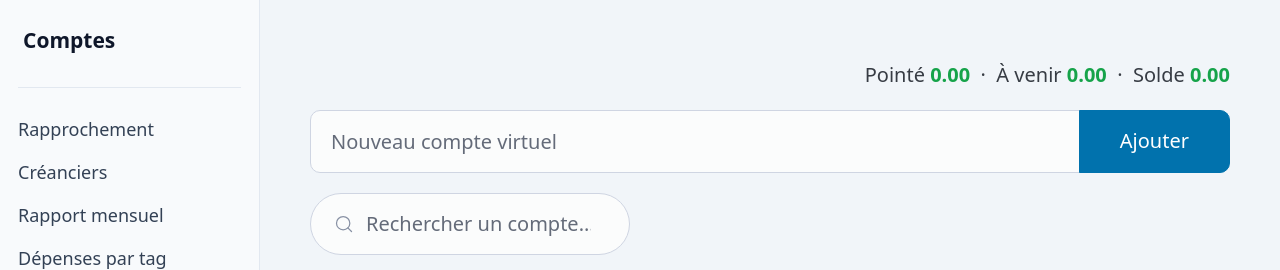
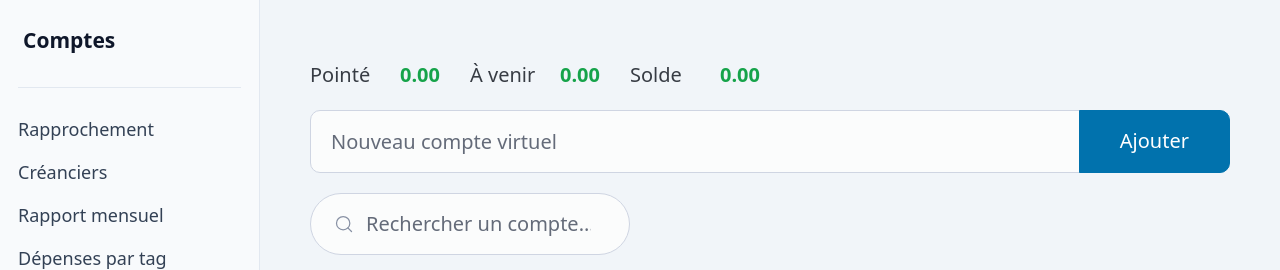
Before and after one commit to DessaiImrane/compteperso, a FastAPI app: page /banques/1 in a window 1280 px wide. Shown: the top 270 px of the page. Run offline with FastAPI, Linux system fonts and the light colour scheme; parts of the project's set-up code (start-up, migrations or seed data) failed here and were passed over; some libraries are stand-ins or nearby versions.

Commit message:
style: fixed-width Pointé/À venir/Solde columns so they align across bank cards
Was one right-aligned block whose start position shifted per card based on
digit count. Each stat now gets a fixed min-width column, so the same
label lines up at the same x position on every bank card.

```diff
--- a/app/templates/banques/detail.html
+++ b/app/templates/banques/detail.html
@@ -2,10 +2,10 @@
 {% from "_icons.html" import archive_icon %}
 {% block content %}
 <h1>{{ banque.nom }}</h1>
-<p class="num">
-  Pointé <strong class="{{ 'amt-pos' if total_pointe >= 0 else 'amt-neg' }}">{{ total_pointe|money }}</strong>
-  &nbsp;·&nbsp; À venir <strong class="{{ 'amt-pos' if total_a_venir >= 0 else 'amt-neg' }}">{{ total_a_venir|money }}</strong>
-  &nbsp;·&nbsp; Solde <strong class="{{ 'amt-pos' if total_solde >= 0 else 'amt-neg' }}">{{ total_solde|money }}</strong>
+<p class="stats-row">
+  <span class="stat">Pointé <strong class="{{ 'amt-pos' if total_pointe >= 0 else 'amt-neg' }}">{{ total_pointe|money }}</strong></span>
+  <span class="stat">À venir <strong class="{{ 'amt-pos' if total_a_venir >= 0 else 'amt-neg' }}">{{ total_a_venir|money }}</strong></span>
+  <span class="stat">Solde <strong class="{{ 'amt-pos' if total_solde >= 0 else 'amt-neg' }}">{{ total_solde|money }}</strong></span>
 </p>
 <form method="post" action="/banques/{{ banque.id }}/comptes">
   <fieldset role="group">
--- a/app/templates/base.html
+++ b/app/templates/base.html
@@ -81,6 +81,11 @@
     thead th { color: #64748b; font-size: 0.78rem; text-transform: uppercase; letter-spacing: .03em; border-bottom: 1px solid var(--sidebar-border); }
     tbody tr { border-bottom: 1px solid #f1f5f9; }
     .num { text-align: right; font-variant-numeric: tabular-nums; }
+    .stats-row { display: flex; gap: 1.5rem; }
+    .stat {
+      display: inline-flex; justify-content: space-between; align-items: baseline;
+      gap: 0.4rem; min-width: 130px; font-variant-numeric: tabular-nums;
+    }
     .amt-pos { color: #16a34a; }
     .amt-neg { color: #dc2626; }
 
```
Also changed, not shown: app/templates/banques/list.html (+4 -4 lines), app/templates/transactions/list.html (+4 -4 lines).
